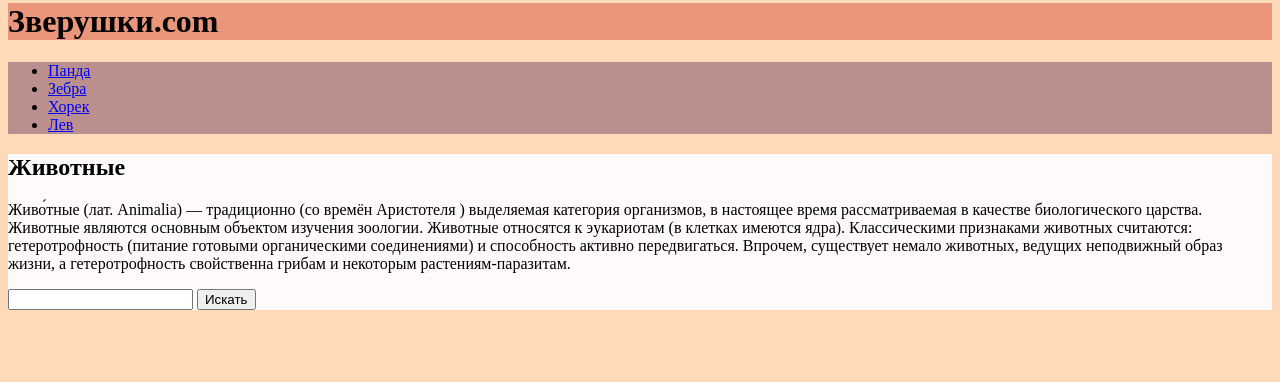
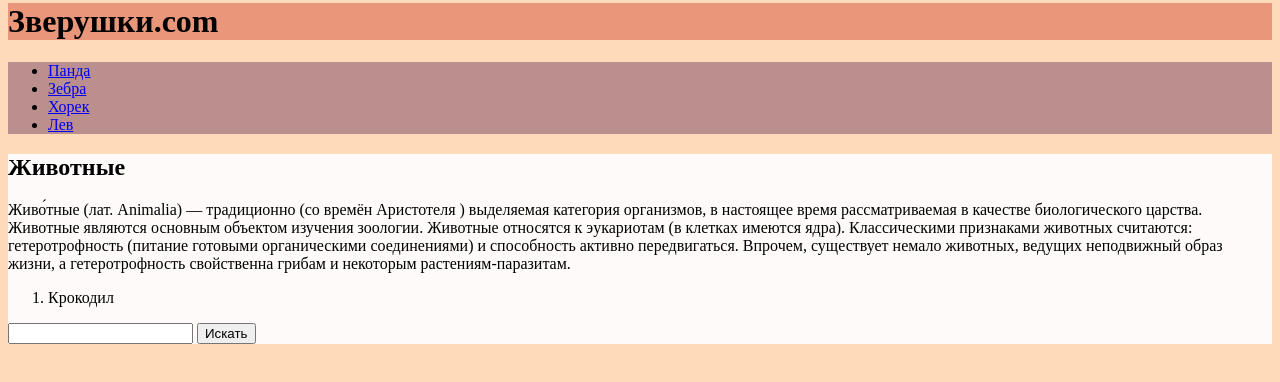
Before and after one commit to llogvinenko/llogvinenko.github.io, a plain HTML site: page index.html in a window 1280 px wide. Shown: the part 330-712 px from the top of the page. Drawn offline with Linux system fonts and the light colour scheme.

Commit message:
first page

```diff
--- a/index.html
+++ b/index.html
@@ -27,6 +27,9 @@
 Классическими признаками животных считаются: гетеротрофность (питание готовыми органическими соединениями)
 и способность активно передвигаться. Впрочем, существует немало животных, ведущих неподвижный образ жизни,
 а гетеротрофность свойственна грибам и некоторым растениям-паразитам.</p>
+<ol>
+    <li>Крокодил</li>
+</ol>
 <form action="https://www.google.com/searsh" method="get">
     <input type="text" name="q">
     <input type="submit" value="Искать">
```
